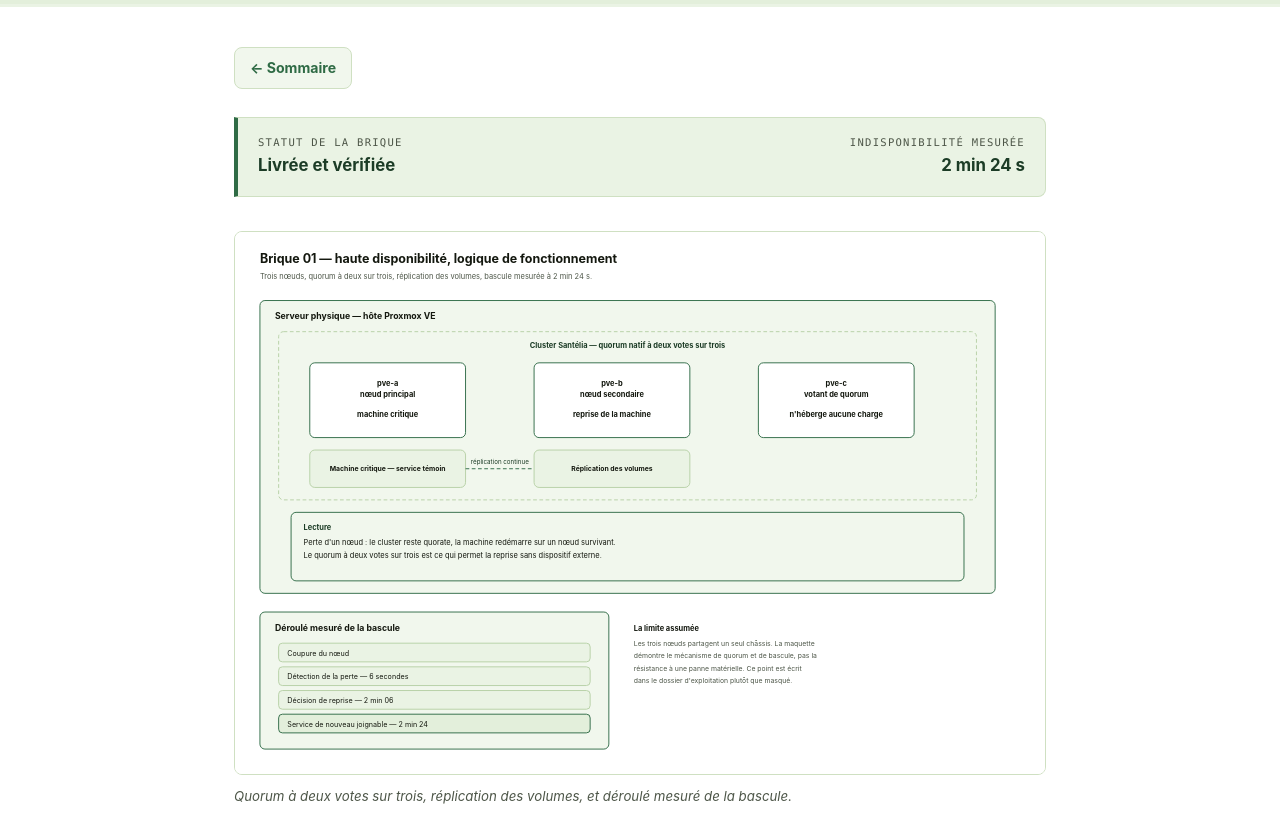
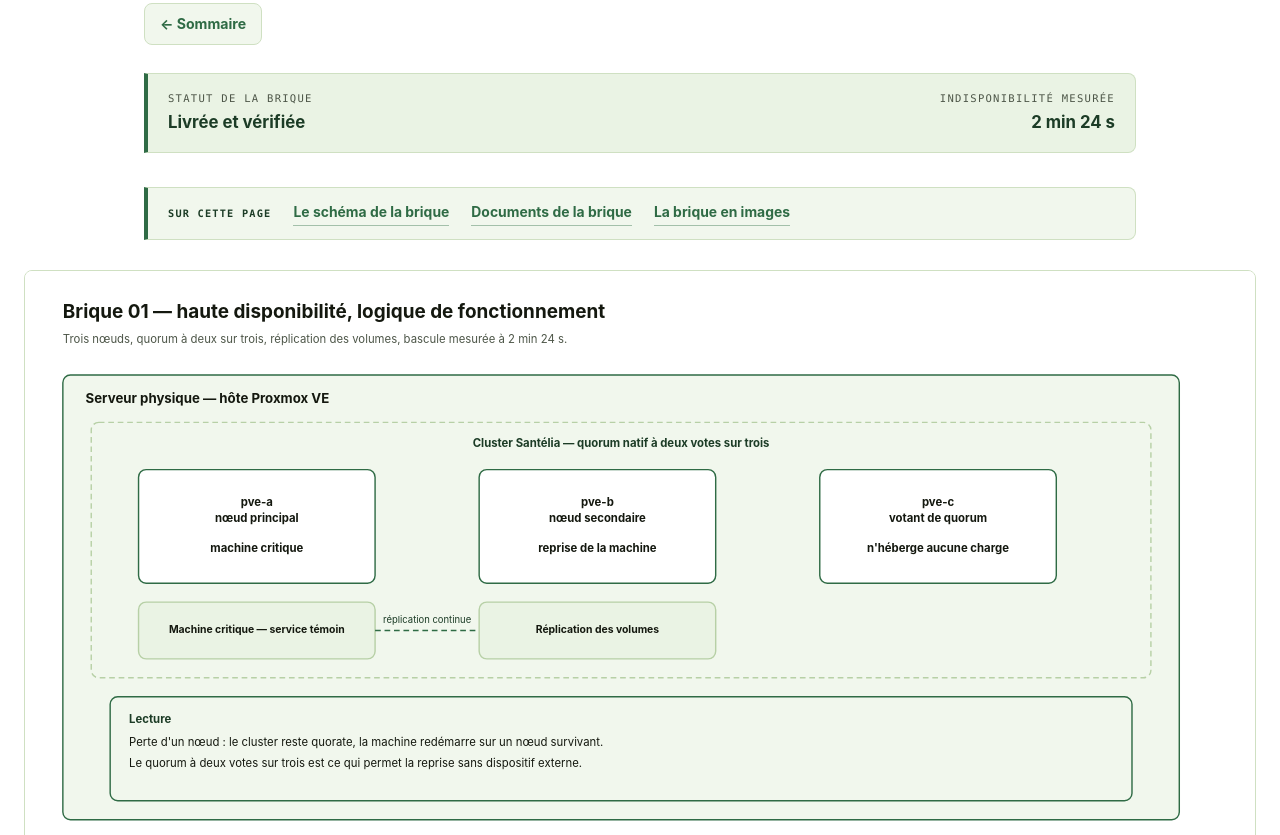
Before and after one commit to Flo466/santelia-iac, a plain HTML site: page docs/ha-proxmox-ve.html in a window 1280 px wide. Shown: the part 378-1213 px from the top of the page. Drawn offline with Linux system fonts and the light colour scheme.

Commit message:
amélioration lisibilité

```diff
--- a/docs/ha-proxmox-ve.html
+++ b/docs/ha-proxmox-ve.html
@@ -29,7 +29,14 @@
   </div>
 </div>
 
-<figure>
+<nav class="sommaire" aria-label="Sommaire de la page">
+  <span class="lab">Sur cette page</span>
+  <a href="#schema">Le sch&eacute;ma de la brique</a>
+  <a href="#documents">Documents de la brique</a>
+  <a href="#captures">La brique en images</a>
+</nav>
+
+<figure id="schema">
   <img src="figures/fig-02-bloc1-haute-disponibilite.svg" alt="Logique de la haute disponibilit&eacute;">
   <figcaption>Quorum &agrave; deux votes sur trois, r&eacute;plication des volumes, et d&eacute;roul&eacute; mesur&eacute; de la bascule.</figcaption>
 </figure>
@@ -39,7 +46,7 @@
 <p>Simuler l'indisponibilit&eacute; d'un n&oelig;ud h&eacute;bergeant une machine virtuelle critique. Le service doit rester disponible ou &ecirc;tre r&eacute;tabli dans le d&eacute;lai cible, et la d&eacute;monstration doit s'appuyer sur un compte rendu horodat&eacute;.</p>
 </blockquote>
 
-<h2 class="sec-title">Documents de la brique</h2>
+<h2 class="sec-title" id="documents">Documents de la brique</h2>
 
 <div class="grid">
 
@@ -114,7 +121,7 @@
   <li>Des &eacute;carts assum&eacute;s et &eacute;crits&nbsp;: sans eux, la recette ne r&eacute;siste pas &agrave; une question un peu pr&eacute;cise.</li>
 </ul>
 
-<h2>La brique en images</h2>
+<h2 id="captures">La brique en images</h2>
 
 <figure>
   <img src="figures/fig-04-datacenter-resume.png" alt="Vue d'ensemble du centre de donn&eacute;es&nbsp;: les trois n&oelig;uds du cluster et l'&eacute;tat de sant&eacute; du quorum">
--- a/docs/style.css
+++ b/docs/style.css
@@ -7,7 +7,8 @@
   --code-bg:#16201a;
   --sans:-apple-system,BlinkMacSystemFont,"Segoe UI",Roboto,"Helvetica Neue",Arial,sans-serif;
   --mono:ui-monospace,SFMono-Regular,"SF Mono",Menlo,Consolas,"Liberation Mono",monospace;
-  --col:860px;
+  --col:1040px;
+  --col-fig:1360px;
 }
 *{box-sizing:border-box}
 html{-webkit-text-size-adjust:100%}
@@ -102,8 +103,14 @@ a:hover{color:var(--green-ink)}
 strong{font-weight:700}
 
 /* ============ images ============ */
-figure{margin:0 0 1.8em}
-figure img{max-width:100%;height:auto;display:block;border:1px solid var(--line);
+figure{
+  --fig-w:min(var(--col-fig), calc(100vw - 3rem));
+  width:var(--fig-w);
+  margin-left:calc((100% - var(--fig-w)) / 2);
+  margin-top:0;
+  margin-bottom:2em
+}
+figure img{width:100%;max-width:100%;height:auto;display:block;border:1px solid var(--line);
   border-radius:8px;background:var(--white)}
 figcaption{font-size:.83rem;color:var(--ink-2);margin-top:10px;font-style:italic}
 img{max-width:100%;height:auto}
@@ -160,7 +167,21 @@ footer p{margin:0}
   .back{display:none}
   a{color:#000;border:0}
   pre,pre.sourceCode{background:#f2f2f2;color:#000}
+  figure{width:auto;margin-left:0}
 }
 
 /* en cours : fond pastel, bord vert */
 .status--wip{background:var(--wash);color:var(--green-ink);border-color:var(--green)}
+
+/* ============ sommaire de page ============ */
+.sommaire{display:flex;flex-wrap:wrap;align-items:baseline;gap:8px 22px;
+  background:var(--wash);border:1px solid var(--line);border-left:4px solid var(--green);
+  border-radius:0 8px 8px 0;padding:13px 20px;margin:0 0 30px}
+.sommaire .lab{font-family:var(--mono);font-size:.64rem;letter-spacing:.12em;
+  text-transform:uppercase;color:var(--green-ink);font-weight:700}
+.sommaire a{font-size:.87rem;font-weight:700}
+/* respiration quand on saute vers une ancre */
+h2[id],figure[id]{scroll-margin-top:18px}
+@media (prefers-reduced-motion:no-preference){
+  html{scroll-behavior:smooth}
+}
```
Also changed, not shown: docs/sauvegarde-pbs.html (+10 -3 lines).
